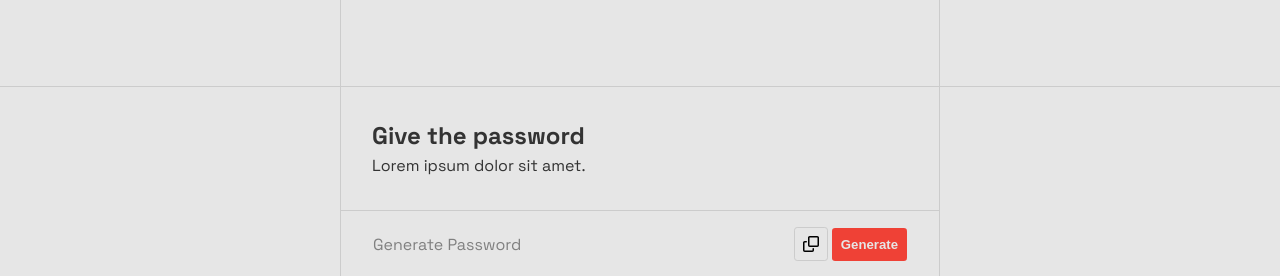
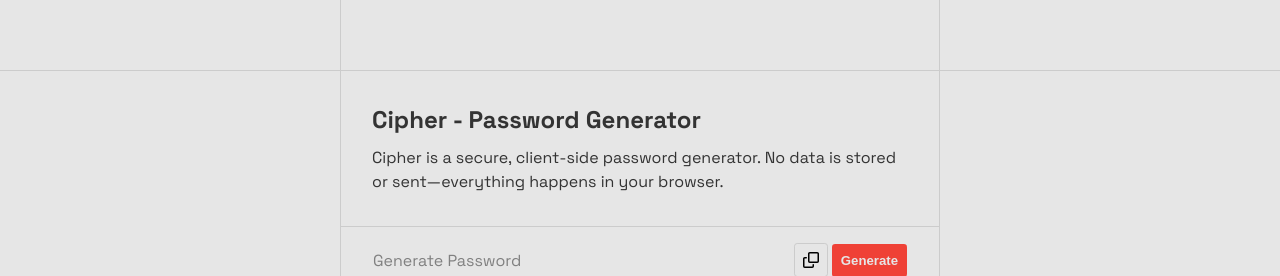
Before and after one commit to patriarxis/cipher, a Vue app: page / in a window 1280 px wide. Shown: the part 128-404 px from the top of the page. Built offline with nearby package versions, Linux system fonts and the light colour scheme.

Commit message:
Rename project and add content

```diff
--- a/index.html
+++ b/index.html
@@ -4,7 +4,7 @@
     <!-- Meta -->
     <meta charset="UTF-8" />
     <meta name="viewport" content="width=device-width, initial-scale=1.0" />
-    <title>Give The Password | Patriarxis</title>
+    <title>Cipher - Password Generator | Patriarxis</title>
 
     <!-- Google Fonts -->
     <link rel="preconnect" href="https://fonts.googleapis.com" />
--- a/src/App.vue
+++ b/src/App.vue
@@ -2,8 +2,11 @@
   <main class="main">
     <section class="container">
       <header class="header">
-        <h1>Give the password</h1>
-        <p>Lorem ipsum dolor sit amet.</p>
+        <h1>Cipher - Password Generator</h1>
+        <p>
+          Cipher is a secure, client-side password generator. No data is stored
+          or sent—everything happens in your browser.
+        </p>
       </header>
 
       <GeneratedPassword
@@ -84,12 +87,10 @@
     return;
   }
 
-  // Fill remaining length with random characters
   for (let i = newPassword.length; i < length.value; i++) {
     newPassword += getRandomChar(charset);
   }
 
-  // Shuffle the password
   password.value = newPassword
     .split("")
     .sort(() => 0.5 - Math.random())
@@ -124,6 +125,7 @@
   flex-direction: column;
   width: 100%;
   padding: 2rem;
+  gap: .5rem;
 }
 
 .generated-password-button {
```
